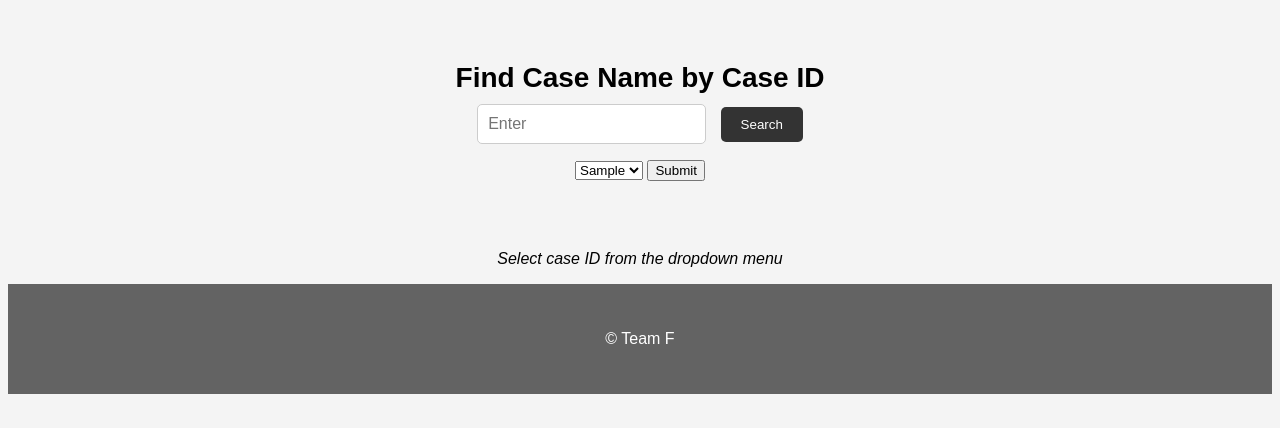
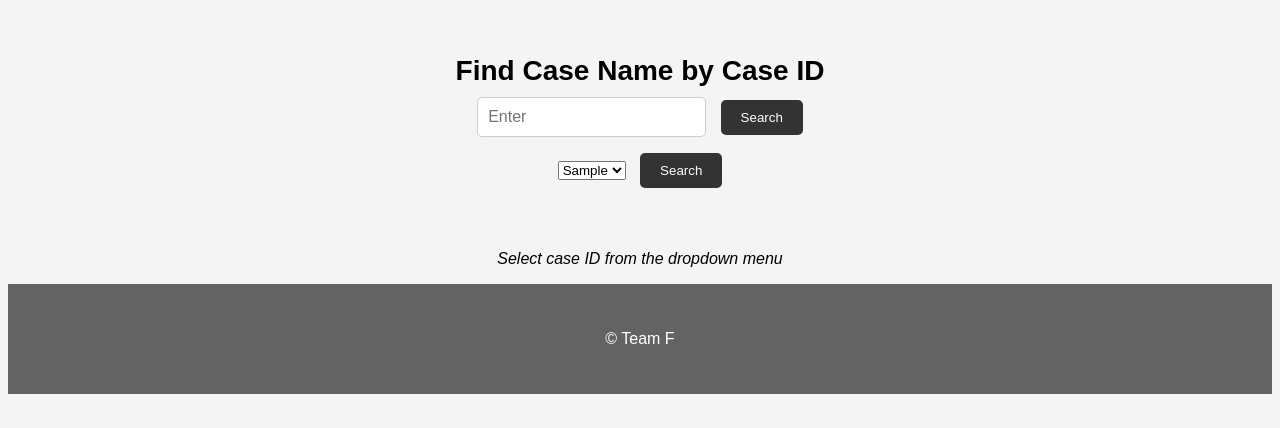
Before and after one commit to CS257-F23/team-project-f, a Flask app: page /case_name in a window 1280 px wide. Shown: the part 138-566 px from the top of the page. Run offline with Flask 3, Linux system fonts and the light colour scheme; a database or web service that is not in the repository returns one stand-in record (values such as "Sample title"); some libraries are stand-ins or nearby versions.

Commit message:
added button

```diff
--- a/templates/case_name_displayer.html
+++ b/templates/case_name_displayer.html
@@ -29,7 +29,7 @@
 						<option value="{{choice}}">{{choice}}</option>
 					{% endfor %}
 				</select>
-				<input type="submit" value="Submit">
+				<button id="searchButton">Search</button>
 			</form>
 
 		</div>
```
